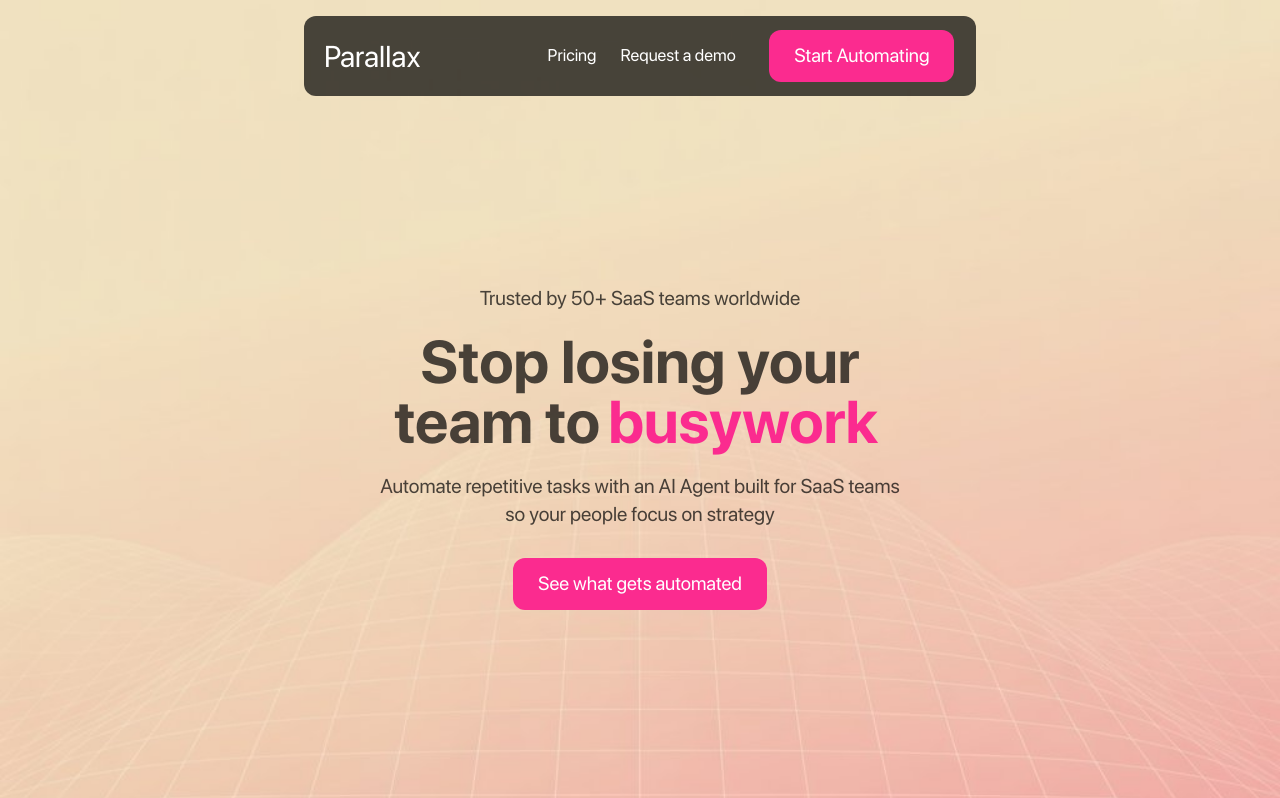
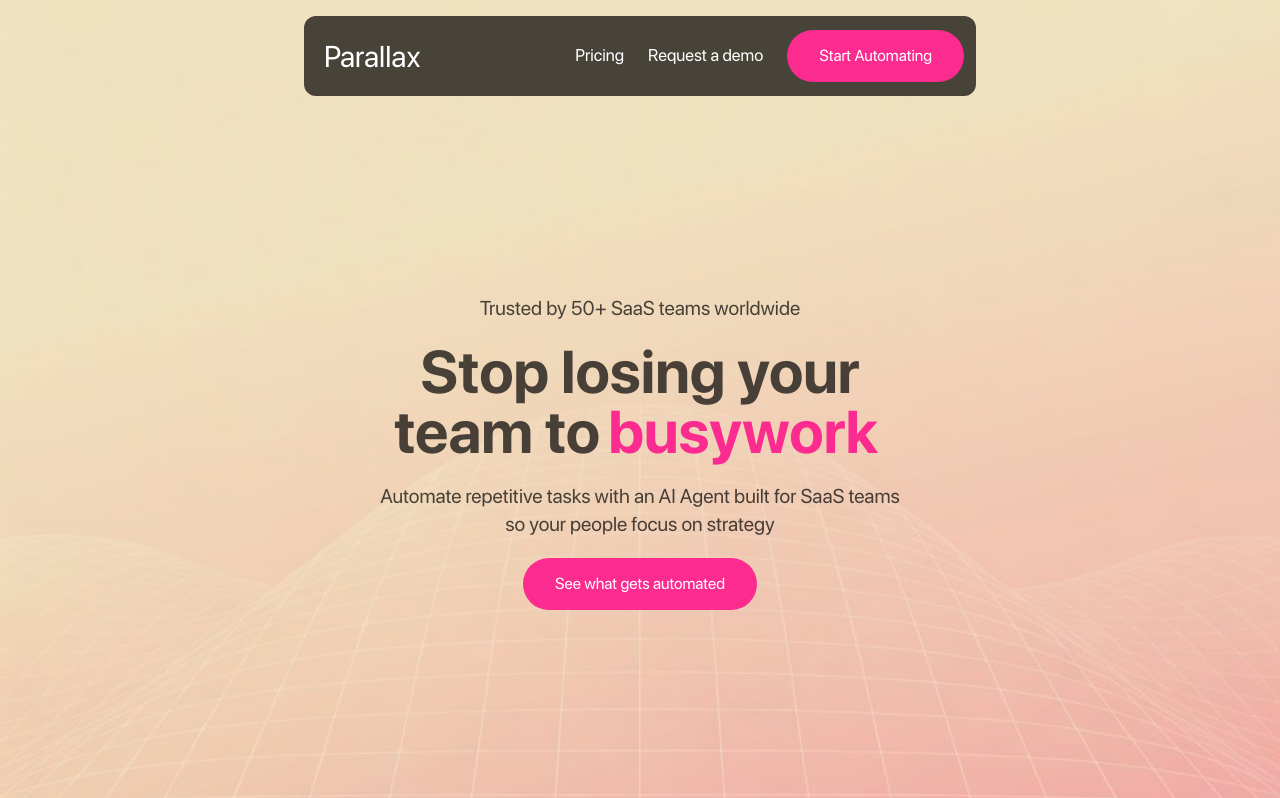
Before and after one commit to FahadBinQaiser/Parallax, a React (Vite) app: page / in a window 1280 px wide. Shown: the top 798 px of the page. Built offline with nearby package versions, Linux system fonts and the light colour scheme.

Commit message:
Buttons styling changed and passed as props

```diff
--- a/src/components/CtaSection/CtaSection.jsx
+++ b/src/components/CtaSection/CtaSection.jsx
@@ -4,29 +4,36 @@ import RadialGradient from "../UI_Components/RadialGradient";
 
 export default function CtaSection() {
   return (
-    <section className="relative h-full flex flex-col md:flex-row items-center justify-center text-center py-16 bg-gradient-to-b from-[#080008] via-[#0a0a0a] to-[#100010]">
+    <section className="relative h-full flex flex-col md:flex-row items-center justify-center text-center py-20 md:py-28 bg-gradient-to-b from-[#080008] via-[#0a0a0a] to-[#100010]">
       <RadialGradient />
-
-      <div className="relative z-10 px-8 sm:px-16 md:px-16 py-16 md:py-0 text-white space-y-3">
-        <h2 className="text-6xl text-balance md:text-6xl max-w-4xl mx-auto font-bold">
-          Stop wasting <span className="text-[#fb2b8f]">time on busywork</span>{" "}
-          Let AI handle it for you.
+      <div className="relative z-10 px-6 space-y-6 sm:px-8 md:px-16 text-white max-w-5xl mx-auto">
+        <h2 className="text-4xl sm:text-5xl md:text-6xl font-bold leading-tight">
+          Stop managing tasks.
+          <br />
+          Start <span className="text-[#fb2b8f]">managing growth.</span>
         </h2>
 
-        <p className="text-gray-300 text-balance text-base sm:text-lg max-w-4xl mx-auto">
-          Your team can't waste hours on busywork. Let AI handle the repetitive
-          work so they can focus on the strategic work that actually grows your
-          business.
+        <p className="text-gray-300 text-lg sm:text-xl max-w-3xl mx-auto">
+          Your team is too valuable to waste on busywork. Let AI handle the
+          repetitive stuff so they can focus on the strategic work that actually
+          moves the needle.
         </p>
 
-        <div className="pt-6 flex flex-row justify-center items-center">
-          <button className="p-3 py-3.5 bg-black/20 text-white rounded-xl">
-            See what gets automated
+        <div className="pt-4 flex flex-col sm:flex-row gap-4 justify-center items-center">
+          <StyledWrapper
+            width="auto"
+            text="Start Free Trial"
+            padding="0.875rem 2rem"
+          />
+
+          <button className="px-8 py-3.5 bg-transparent border-2 border-white/30 text-white rounded-full font-semibold hover:bg-white/10 transition">
+            See How It Works
           </button>
-          <StyledWrapper width={"full"} text="Book a Call">
-            Book a Call
-          </StyledWrapper>
         </div>
+
+        <p className="text-gray-400 text-sm pt-2">
+          No credit card required. 14-day free trial. Cancel anytime.
+        </p>
       </div>
     </section>
   );
--- a/src/components/UI_Components/StyledWrapper.jsx
+++ b/src/components/UI_Components/StyledWrapper.jsx
@@ -5,9 +5,11 @@ const Button = ({
   text = "See what gets automated",
   className = "",
   width,
+  padding = "0.875rem 2rem",
+  height = "auto",
 }) => {
   return (
-    <StyledWrapper width={width}>
+    <StyledWrapper width={width} padding={padding} height={height}>
       <button className={`btn ${className}`}>{text}</button>
     </StyledWrapper>
   );
@@ -15,20 +17,20 @@ const Button = ({
 
 const StyledWrapper = styled.div`
   .btn {
-    width: ${(props) => props.width || "11em"};
-    padding: 0 1.3em;
-    height: 2.7em;
-    margin: 0.5em;
+    width: ${(props) => props.width || "auto"};
+    padding: ${(props) => props.padding || "0.875rem 2rem"};
+    height: ${(props) => props.height || "auto"};
     background: #fb2b8f;
     color: white;
     border: none;
-    border-radius: 0.625em;
-    font-size: 20px;
+    border-radius: 9999px;
+    font-size: 1rem;
+    font-weight: 500;
     cursor: pointer;
     position: relative;
     z-index: 1;
     overflow: hidden;
-    font-size: 1.2rem;
+    white-space: nowrap;
   }
 
   button:hover {
@@ -50,7 +52,6 @@ const StyledWrapper = styled.div`
 
   button:hover:after {
     transform: skewX(-45deg) scale(1, 1);
-    -webkit-transition: all 0.5s;
     transition: all 0.5s;
   }
 `;
```
